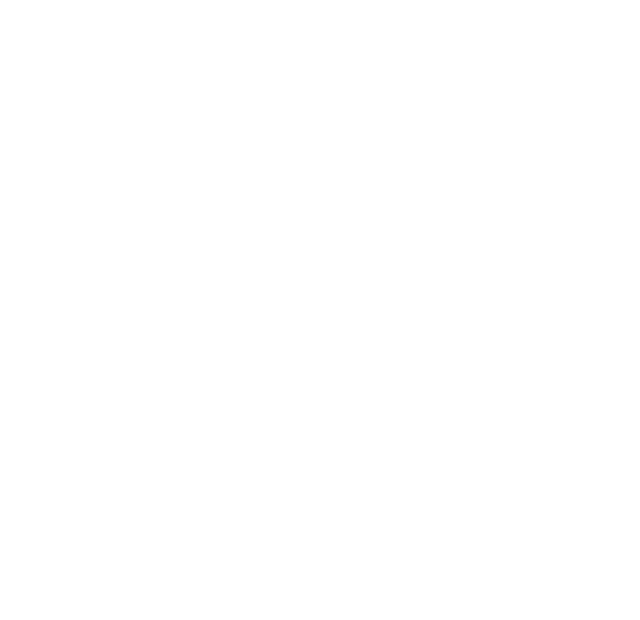
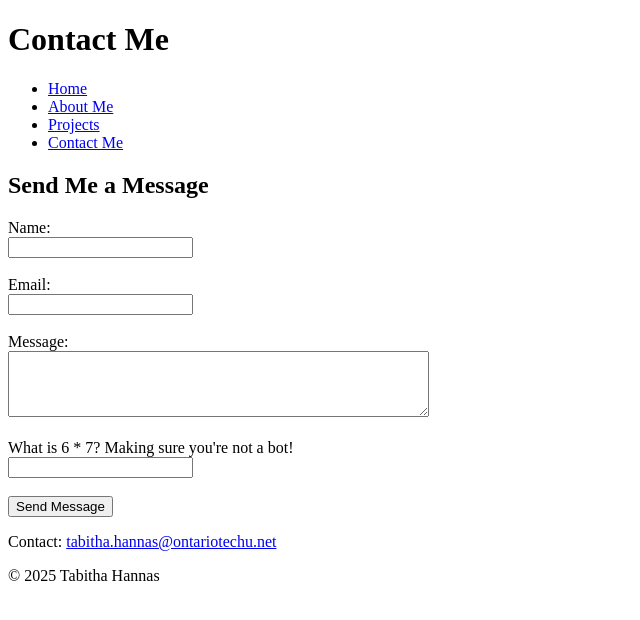
Before and after one commit to akaT4B5/Assignment1_MyPortfolio, a plain HTML site: page contactme.html in a window 1280 px wide. Shown: the whole page, without its empty margins (0-640 px from the left). Drawn offline with Linux system fonts and the light colour scheme.

Commit message:
CSS files drafted

```diff
--- a/contactme.html
+++ b/contactme.html
@@ -0,0 +1,57 @@
+<!DOCTYPE html>
+<html lang="en">
+<head>
+<meta charset="UTF-8" />
+<meta name="viewport" content="width=device-width, initial-scale=1.0"/>
+<title>Contact Me</title>
+<script>
+  function validateForm() {
+    const answer = document.getElementById('verification').value.trim();
+    if (answer !== '42') {
+      alert('Incorrect answer to the verification question.');
+      return false; // Prevent form submission
+    }
+    return true; // Allow form submission
+  }
+</script>
+</head>
+<body>
+<header>
+    <h1>Contact Me</h1>
+    <nav>
+        <ul>
+            <li><a href="index.html">Home</a></li>
+            <li><a href="about.html">About Me</a></li>
+            <li><a href="projects.html">Projects</a></li>
+            <li><a href="contact.html">Contact Me</a></li>
+        </ul>
+    </nav>
+</header>
+
+<main>
+    <section>
+        <h2>Send Me a Message</h2>
+        <form onsubmit="return validateForm()" action="submit.php" method="POST" id="contactForm">
+            <label for="name">Name:</label><br />
+            <input type="text" id="name" name="name" required /><br /><br />
+
+            <label for="email">Email:</label><br />
+            <input type="email" id="email" name="email" required /><br /><br />
+
+            <label for="message">Message:</label><br />
+            <textarea id="message" name="message" rows="4" cols="50" required></textarea><br /><br />
+
+            <label for="verification">What is 6 * 7? Making sure you're not a bot!</label><br />
+            <input type="text" id="verification" name="verification" required /><br /><br />
+
+            <input type="submit" value="Send Message" />
+        </form>
+    </section>
+</main>
+
+<footer>
+    <p>Contact: <a href="mailto:your.email@example.com">tabitha.hannas@ontariotechu.net</a></p>
+    <p>&copy; 2025 Tabitha Hannas</p>
+</footer>
+</body>
+</html>
--- a/homepage.html
+++ b/homepage.html
@@ -4,6 +4,7 @@
     <meta charset="UTF-8" />
     <meta name="viewport" content="width=device-width, initial-scale=1.0"/>
     <title>About Me</title>
+    <link rel="stylesheet" href="styles.css" />
 </head>
 <body>
     <header>
--- /dev/null
+++ b/styles.css
@@ -0,0 +1,75 @@
+/* Base styles for all viewports */
+body {
+    background-color: #FFFDD1;
+    font-family: Arial, sans-serif;
+    margin: 0;
+    padding: 0;
+}
+
+/* Header, Navigation, Main, Footer styles using relative units for fluidity */
+header, footer {
+    background-color: #C4ACE3;
+    padding: 2vw; /* relative padding for fluid design */
+    text-align: center;
+}
+
+nav ul {
+    list-style: none;
+    padding: 0;
+}
+
+nav ul li {
+    display: inline-block; /* horizontal menu without Flexbox */
+    margin: 0 1vw;
+}
+
+/* Styles for main content */
+main {
+    width: 90%;
+    margin: 0 auto; /* center on page */
+    padding: 2vw;
+}
+
+/* Additional styles can be added here... */
+
+/* Media Query for Mobile Devices (up to 600px) */
+@media (max-width: 600px) {
+    body {
+        font-size: 14px; /* slightly smaller font for small screens */
+    }
+
+    nav ul li {
+        display: block; /* stack menu items vertically */
+        margin: 1vh 0;
+        text-align: center;
+    }
+}
+
+/* Media Query for Tablets (601px to 1024px) */
+@media (min-width: 601px) and (max-width: 1024px) {
+    body {
+        font-size: 16px;
+    }
+
+    nav ul li {
+        display: inline-block;
+        margin: 0 2vw;
+    }
+}
+
+/* Media Query for Laptops/Desktops (above 1024px) */
+@media (min-width: 1025px) {
+    body {
+        font-size: 18px;
+    }
+
+    nav ul {
+        display: block;
+        text-align: center;
+    }
+
+    nav ul li {
+        display: inline-block;
+        margin: 0 2vw;
+    }
+}
```
